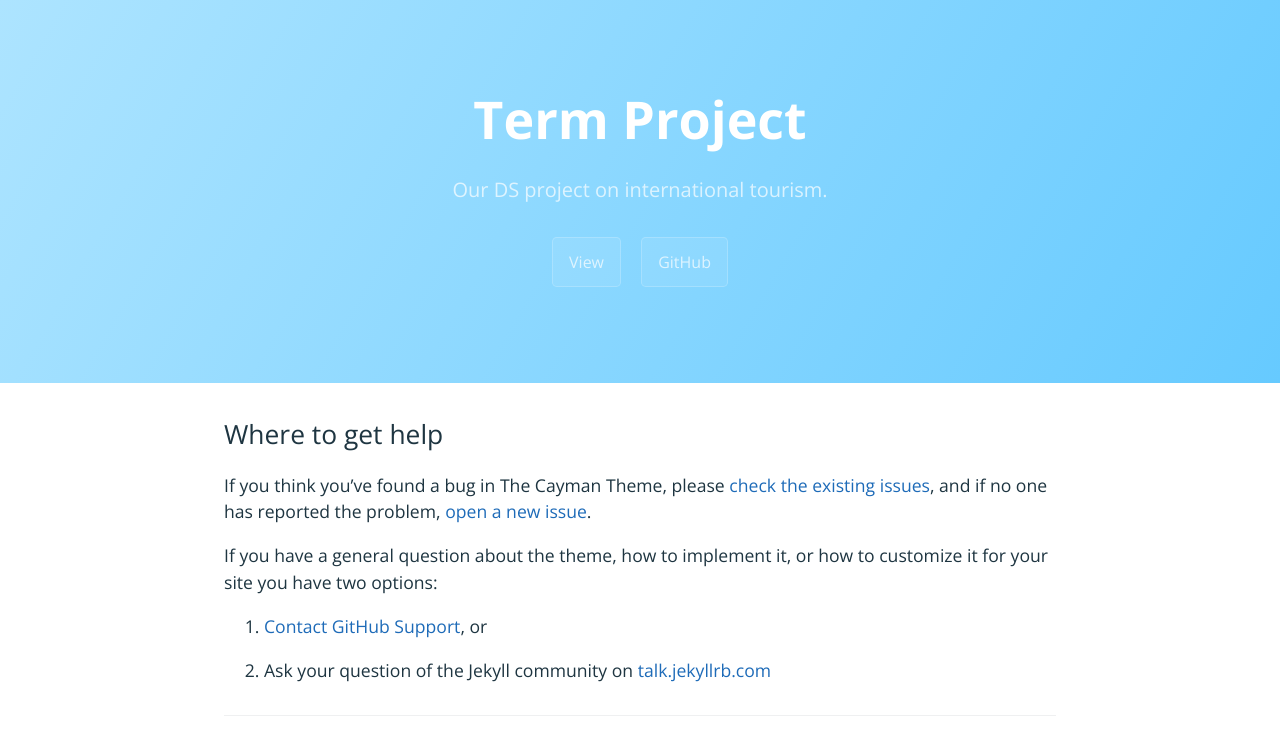
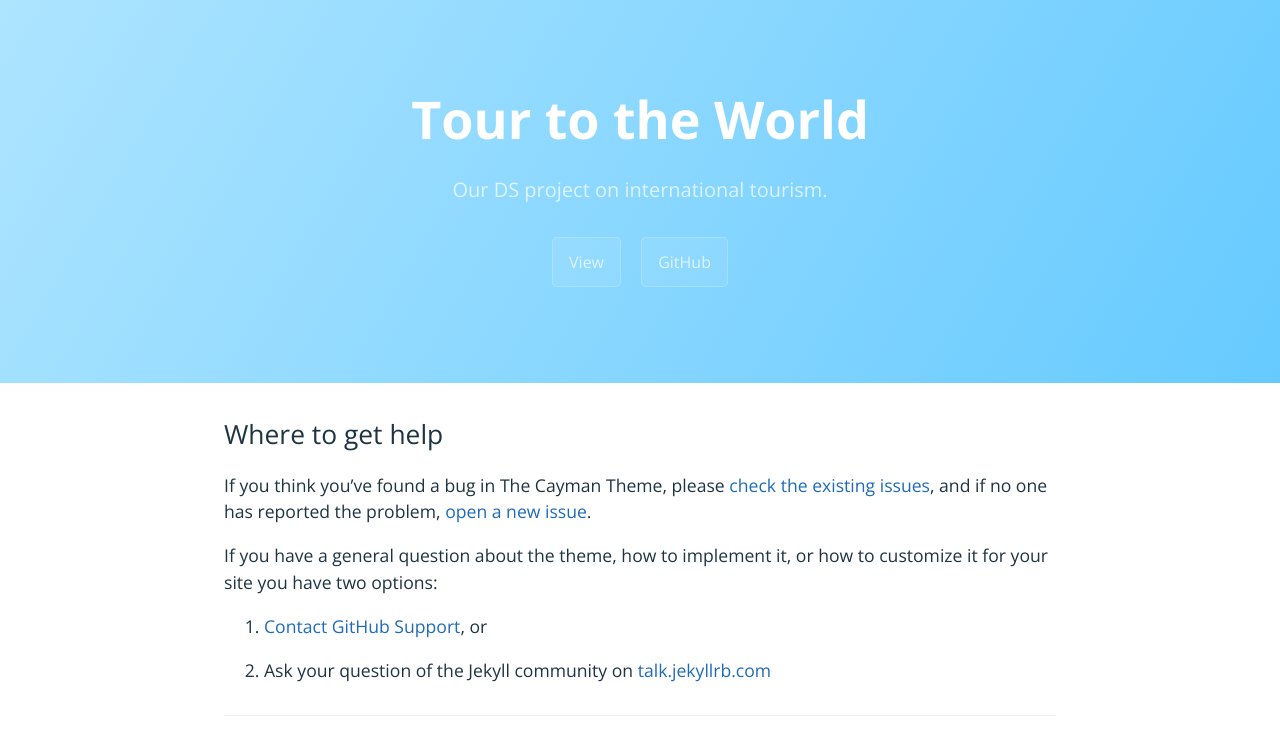
Before and after one commit to rlads2017G1/taiwan.github.io, a Jekyll site: the page built from docs/SUPPORT.md, in a window 1280 px wide. Shown: the top 755 px of the page. Built offline with Jekyll 4.4.1, drawn with Linux system fonts in a browser that asks for light colours; our own code applies the rules of GitHub Pages for plain Markdown files.

Commit message:
Update _config.yml

```diff
--- a/_config.yml
+++ b/_config.yml
@@ -1,4 +1,4 @@
-title: Term Project
+title: Tour to the World
 description: Our DS project on international tourism.
 show_downloads: true
 google_analytics:
```
